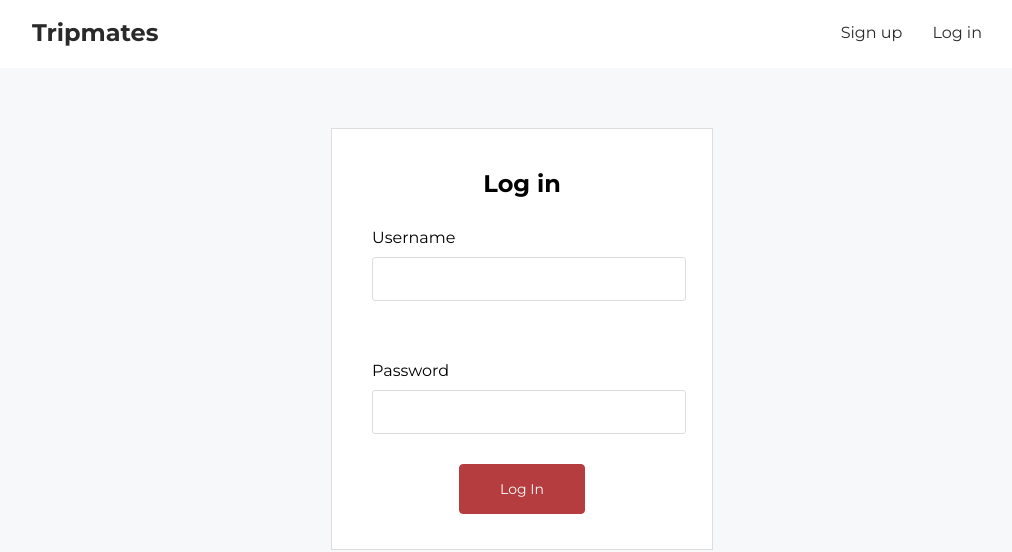
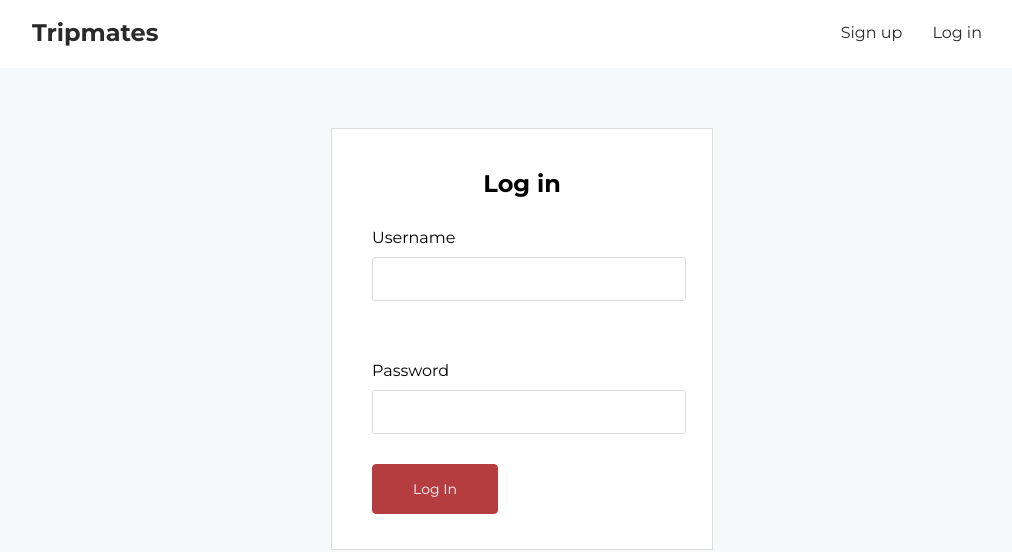
Before and after one commit to tabithahsia/Tripmates, a React app: page /login in a window 1280 px wide. Shown: the top 552 px of the page, without its empty margins (118-1130 px from the left). Built offline with nearby package versions, Linux system fonts and the light colour scheme.

Commit message:
Change create trip link to button, styling fixes

```diff
--- a/client/src/components/App.jsx
+++ b/client/src/components/App.jsx
@@ -15,9 +15,8 @@ class App extends React.Component {
         <Header />
         <div id="banner">
           <div id="tagline">Explore the world with your trippy trippy mates</div>
-          <button id="mainCTA">Create a trip</button>
+            <Link to="/createTrip"><button id="mainCTA">Create a trip</button></Link>
         </div>
-          <Link to="/createTrip">Add a trip</Link>
         <div id="placeholderdiv"></div>
       </div>
     )
--- a/public/styles/styles.css
+++ b/public/styles/styles.css
@@ -92,6 +92,10 @@ nav li {
   padding: 60px 0;
 }
 
+#content button {
+  float: left;
+}
+
 #tagline {
   font-size: 36px;
   padding-top: 135px;
```
